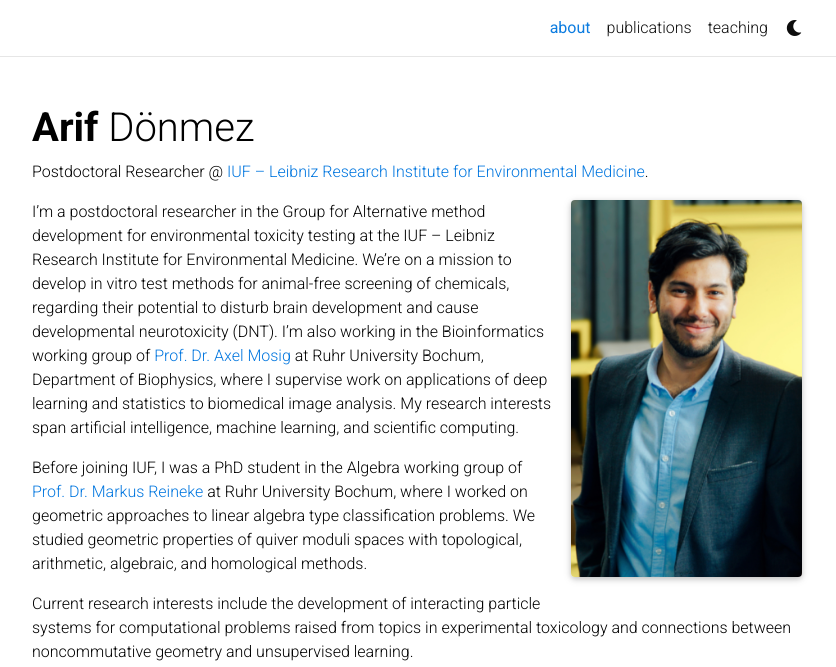
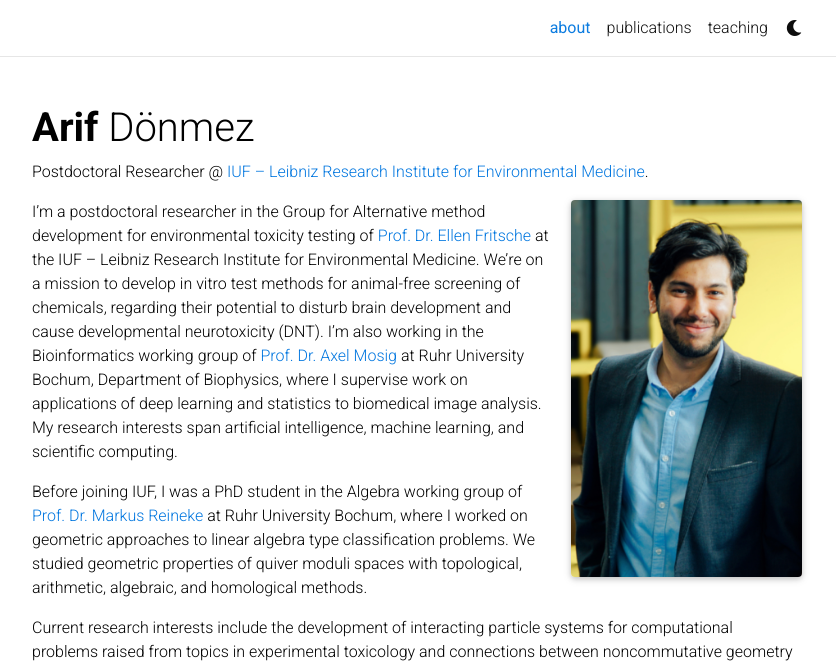
Before and after one commit to ArifDoenmez/ArifDoenmez.github.io, a Jekyll site: the page built from _pages/about.md, in a window 1280 px wide and 1192 px high. Shown: the top 667 px of the window, without its empty margins (223-1059 px from the left). Built offline with Jekyll 4.4.1, drawn with Linux system fonts in a browser that asks for light colours; full-size pictures stand in for the smaller copies a plugin makes; comment, search, counter and statistics services are not loaded; a style sheet for code colours, icons or effects is not loaded.

Commit message:
Update about.md

```diff
--- a/_pages/about.md
+++ b/_pages/about.md
@@ -15,7 +15,7 @@ selected_papers: true # includes a list of papers marked as "selected={true}"
 social: true  # includes social icons at the bottom of the page
 ---
 
-I'm a postdoctoral researcher in the Group for Alternative method development for environmental toxicity testing at the IUF – Leibniz Research Institute for Environmental Medicine. We're on a mission to develop in vitro test methods for animal-free screening of chemicals, regarding their potential to disturb brain development and cause developmental neurotoxicity (DNT). I'm also working in the Bioinformatics working group of <a href='https://www.researchgate.net/profile/Axel-Mosig'>Prof. Dr. Axel Mosig</a> at Ruhr University Bochum, Department of Biophysics, where I supervise work on applications of deep learning and statistics to biomedical image analysis. My research interests span artificial intelligence, machine learning, and scientific computing.
+I'm a postdoctoral researcher in the Group for Alternative method development for environmental toxicity testing of <a href='https://www.neurosciences-duesseldorf.de/principal-investigators-and-junior-researchers/ellen-fritsche'>Prof. Dr. Ellen Fritsche</a> at the IUF – Leibniz Research Institute for Environmental Medicine. We're on a mission to develop in vitro test methods for animal-free screening of chemicals, regarding their potential to disturb brain development and cause developmental neurotoxicity (DNT). I'm also working in the Bioinformatics working group of <a href='https://www.researchgate.net/profile/Axel-Mosig'>Prof. Dr. Axel Mosig</a> at Ruhr University Bochum, Department of Biophysics, where I supervise work on applications of deep learning and statistics to biomedical image analysis. My research interests span artificial intelligence, machine learning, and scientific computing.
 
 Before joining IUF, I was a PhD student in the Algebra working group of <a href='https://www.ruhr-uni-bochum.de/ffm/Lehrstuehle/Algebra/reineke.html.de'>Prof. Dr. Markus Reineke</a> at Ruhr University Bochum, where I worked on geometric approaches to linear algebra type classification problems. We studied geometric properties of quiver moduli spaces with topological, arithmetic, algebraic, and homological methods.
 
```
